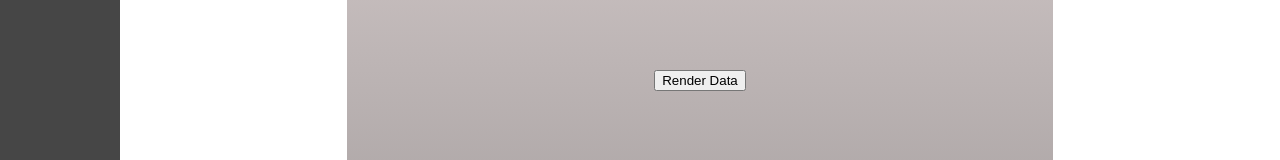
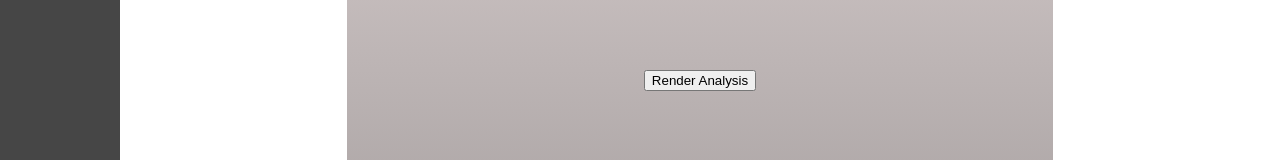
Before and after one commit to candacecodes/ProjE, a React (Create React App) app: page /foods in a window 1280 px wide. Shown: the part 624-784 px from the top of the page. Built offline with nearby package versions, Linux system fonts and the light colour scheme.

Commit message:
working on rendering data analysis

```diff
--- a/src/pages/Foods.js
+++ b/src/pages/Foods.js
@@ -16,6 +16,7 @@ export default class Foods extends Component {
 		displayLogByDateToggle: false,
 		displayLogByFoodToggle: false,
 		displayLogByReactionToggle: false,
+		displayRenderAnalysisToggle: false,
 		// onChange handlers for state
 		date: "01-01-2021",
 		meal: "Breakfast",
@@ -93,6 +94,14 @@ export default class Foods extends Component {
 			displayLogByReactionToggle: !prevState.displayLogByReactionToggle,
 		}));
 		console.log(this.state.displayLogByReactionToggle);
+	};
+
+	// toggle for render analysis by render analysis button
+	displayRenderAnalysisToggle = () => {
+		this.setState((prevState) => ({
+			displayRenderAnalysisToggle: !prevState.displayRenderAnalysisToggle,
+		}));
+		console.log(this.state.displayRenderAnalysisToggle);
 	};
 
 	// delete saved food
@@ -463,12 +472,12 @@ export default class Foods extends Component {
 		);
 	};
 
-	renderData = () => {
+	renderAnalysis = () => {
 		// THIS FUNCTION DISPLAYS
 		// FOOD, RXN DESCRIPTION, AND VALUES
 		let reactions = this.state.reactions;
 		let foods = Object.keys(reactions);
-		console.log("food keys: ", foods);
+
 		{
 			foods.map((food) => {
 				let reactionDescriptions = reactions[food];
@@ -493,31 +502,24 @@ export default class Foods extends Component {
 						value
 					);
 
-					this.renderFoodData(food, singleDescription, value);
+					// return (
+					// 	<>
+					// 		<div>{(food, singleDescription, value)}</div>
+					// 	</>
+					// );
 				});
-
-				// log each reaction description individually
-
-				// console.log('for food: ', food, 'reaction is: ', reaction, 'with a value of: ', value)
-
-				// for food: done
-				// reaction is: need to loop through each response key and return that
-				// with a value of: return the value from the response key
 			});
 		}
-		// for each rxn in reactionkeys:
-		// for each rxn in food
-		// return value from rxn that has highest keys, moderate keys, low keys
 	};
 
-	renderFoodData(foodName, description, value) {
-		console.log(foodName, description, value);
-		return (
-			<>
-				<div>{(foodName, description, value)}</div>
-			</>
-		);
-	}
+	// renderFoodData(foodName, description, value) {
+	// 	console.log(foodName, description, value);
+	// 	return (
+	// 		<>
+	// 			<div>{(foodName, description, value)}</div>
+	// 		</>
+	// 	);
+	// }
 
 	render() {
 		return (
@@ -645,7 +647,13 @@ export default class Foods extends Component {
 						<div id="bottom-div">
 							<b>Food Sensitivity Analysis</b>
 							<div>
-								<button onClick={this.renderData}>Render Data</button> <br />
+								<button onClick={this.displayRenderAnalysisToggle}>
+									Render Analysis
+								</button>{" "}
+								<br />
+								{this.state.displayRenderAnalysisToggle
+									? this.renderAnalysis()
+									: null}
 							</div>
 						</div>
 					</div>
```
